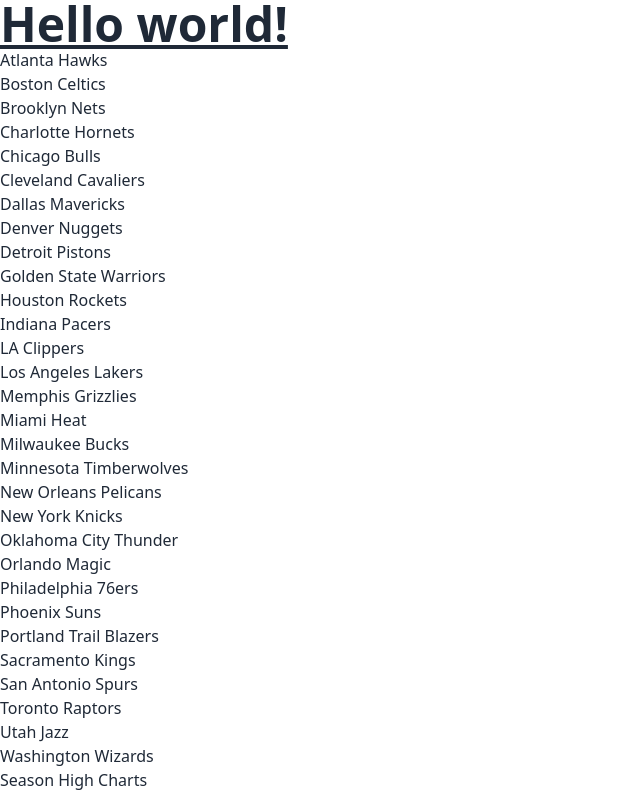
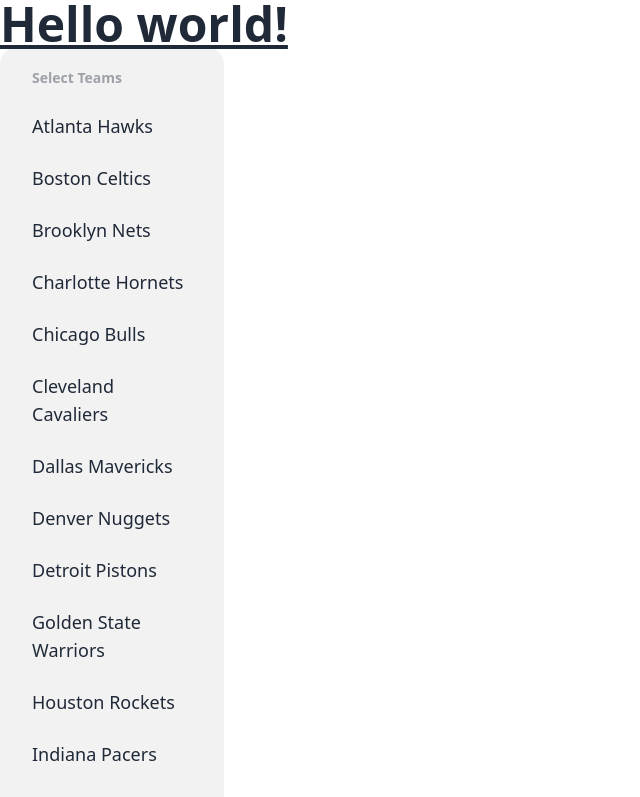
Before and after one commit to BMayenschein/seasonHighApp, a React (Vite) app in the folder client/Season High/: page / in a window 1280 px wide. Shown: the top 797 px of the page, without its empty margins (0-640 px from the left). Built offline with nearby package versions, Linux system fonts and the light colour scheme.

Commit message:
daisyUI menu styles added

```diff
--- a/client/Season High/src/components/TeamsList.jsx
+++ b/client/Season High/src/components/TeamsList.jsx
@@ -1,6 +1,5 @@
 
 const TeamsList = ({ handleTeams, teams }) => {
-
   const teamNames = [
     "Atlanta Hawks",
     "Boston Celtics",
@@ -34,14 +33,16 @@
     "Washington Wizards"
   ]
     return (
-      <div className="teamsList">
+      <ul className="menu menu-lg bg-base-200 w-56 rounded-box">
+        <li className="menu-title">Select Teams</li>
         {teamNames.map((team, i) =>
-          <div
-            key={i}
-            onClick={(e) => handleTeams(team)}
-          >{team}</div>
+          <li key={i} >
+            <a onClick={(e) => handleTeams(team)}>
+              {team}
+            </a>
+          </li>
         )}
-      </div>
+      </ul>
     )
   }
 
```
